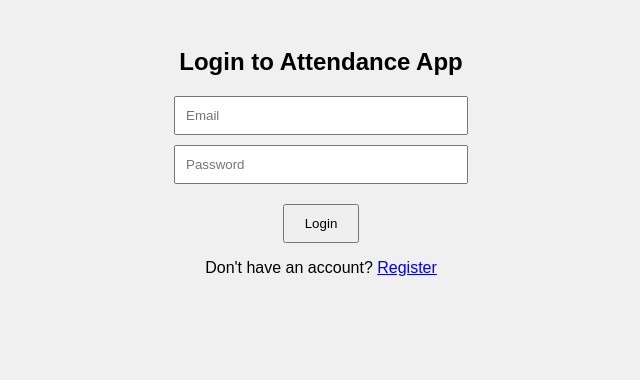
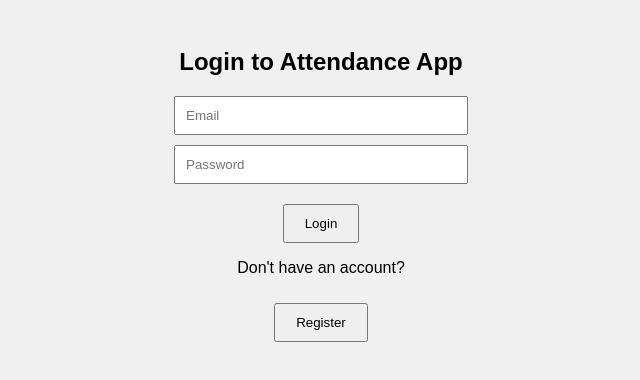
Before and after one commit to rohan3gadkari/attendance-app, a plain HTML site: page index.html in a window 1280 px wide. Shown: the whole page, without its empty margins (319-959 px from the left). Drawn offline with Linux system fonts and the light colour scheme.

Commit message:
Update index.html

```diff
--- a/index.html
+++ b/index.html
@@ -10,7 +10,8 @@
     <input type="email" id="email" placeholder="Email">
     <input type="password" id="password" placeholder="Password">
     <button onclick="login()">Login</button>
-    <p>Don't have an account? <a href="#" onclick="register()">Register</a></p>
+   <p>Don't have an account?</p>
+<button onclick="register()">Register</button>
   </div>
 
   <script src="https://www.gstatic.com/firebasejs/10.12.0/firebase-app.js"></script>
```
